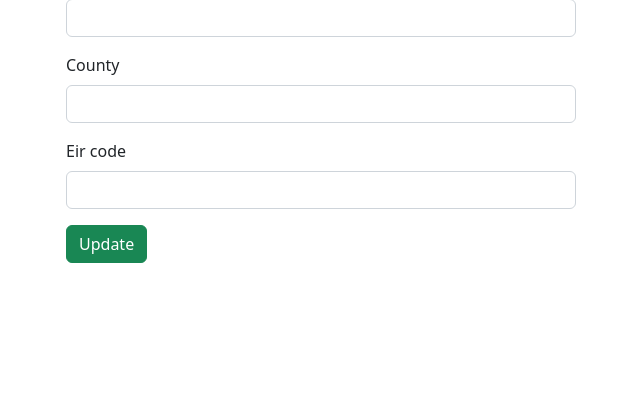
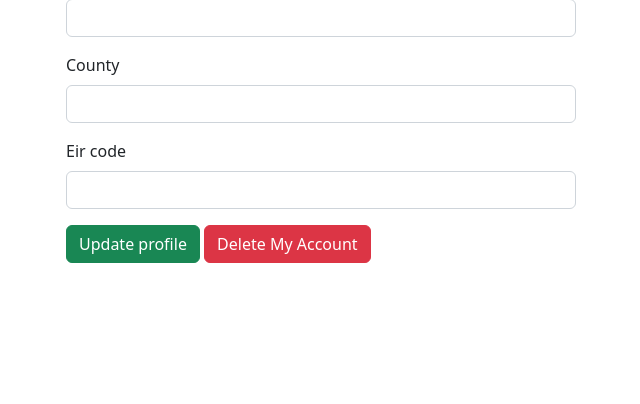
Before and after one commit to Colm1711/curdine, a Django app: page /profile/update/ in a window 1280 px wide. Shown: the part 779-1183 px from the top of the page, without its empty margins (52-692 px from the left). Run offline with Django 4.2, Linux system fonts and the light colour scheme; the visitor is signed in with stand-in values (Sample User, id 1); some libraries are stand-ins or nearby versions.

Commit message:
Add button and modal for user to delete profile

```diff
--- a/templates/profile_update.html
+++ b/templates/profile_update.html
@@ -14,26 +14,44 @@
             </div>
         </div>
         <!-- Button trigger modal -->
-        <button type="button" class="btn btn-success" data-bs-toggle="modal" data-bs-target="#exampleModal">
-            Update
+        <button type="button" class="btn btn-success" data-bs-toggle="modal" data-bs-target="#updateModal">
+            Update profile
         </button>
-
-        <!-- Modal -->
-        <div class="modal fade" id="exampleModal" tabindex="-1" aria-labelledby="exampleModalLabel" aria-hidden="true">
+        <button type="button" class="btn btn-danger" data-bs-toggle="modal" data-bs-target="#deleteModal">Delete My Account</button>
+        <!-- Update Modal -->
+        <div class="modal fade" id="updateModal" tabindex="-1" aria-labelledby="exampleModalLabel" aria-hidden="true">
             <div class="modal-dialog">
                 <div class="modal-content">
                     <div class="modal-header">
-                        <h5 class="modal-title" id="exampleModalLabel">Submit My Order</h5>
+                        <h5 class="modal-title" id="exampleModalLabel">Update My Profile</h5>
                         <button type="button" class="btn-close" data-bs-dismiss="modal" aria-label="Close"></button>
                     </div>
                     <div class="modal-footer">
                         <button type="button" class="btn btn-secondary" data-bs-dismiss="modal">Go Back to
                             Updating Profile</button>
-                            <button type="submit" class="btn btn-success">Apply Update!</button>
+                        <button type="submit" class="btn btn-success">Apply Update!</button>
                     </div>
                 </div>
             </div>
         </div>
+    <!-- Delete Account Modal -->
+    <div class="modal fade" id="deleteModal" tabindex="-1" aria-labelledby="deleteModalLabel" aria-hidden="true">
+        <div class="modal-dialog">
+            <div class="modal-content">
+                <div class="modal-header">
+                    <h5 class="modal-title" id="deleteModalLabel">Are you sure? This cannot be reversed</h5>
+                    <button type="button" class="btn-close" data-bs-dismiss="modal" aria-label="Close"></button>
+                </div>
+                <div class="modal-footer">
+                    <button type="button" class="btn btn-secondary" data-bs-dismiss="modal">No I want to go back to
+                        site</button>
+                    <button type="submit" class="btn btn-danger"><a class="dropdown-item" href="{% url 'delete' %}">Delete Profile</a></button>
+                </div>
+            </div>
+        </div>
+    </div>
+    </form>
+    </div>
     </form>
 </div>
 {% endblock %}
```
